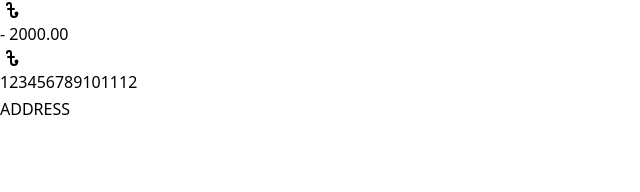
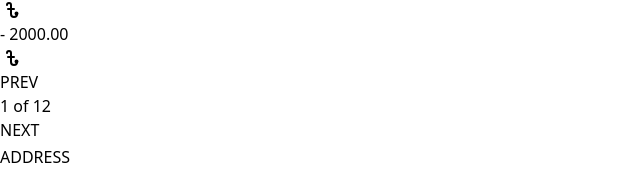
Before and after one commit to showkotus/best-one, a React (Vite) app: page /shop in a window 1280 px wide. Shown: the part 6113-6305 px from the top of the page, without its empty margins (0-640 px from the left). Built offline with nearby package versions, Linux system fonts and the light colour scheme.

Commit message:
pagination page done

```diff
--- a/src/pages/Shop/Shop.jsx
+++ b/src/pages/Shop/Shop.jsx
@@ -9,6 +9,7 @@ const Shop = () => {
     const [loading, setLoading] = useState(true)
     const [cat, setCat] = useState('')
     const [page, setPage] = useState(0)
+    // const [currentPage, setCurrentPage] = useState(1)
     const pages = Math.ceil(filteringProduct.length / 12)
     let lastpage = page * 12 + 12
     if (lastpage >= filteringProduct.length) {
@@ -33,13 +34,28 @@ const Shop = () => {
         setFilteringProduct(newProducts)
         setCat(selectedCat)
         setPage(0)
-        console.log('inside of function:', newProducts.length)
     }
-    console.log('outside of function', filteringProduct.length)
     const handleReset = () => {
         setCat('')
         setFilteringProduct(products)
     }
+    const getNextNum = () =>{
+        if(page >=(pages - 1)){
+            setPage(pages - 1)
+        }
+        else{
+            setPage(page + 1)
+        }
+    }
+    const getPrevNum = () =>{
+        if(page <= 0){
+            setPage(0)
+        }
+        else{
+            setPage(page - 1)
+        }
+    }
+
     if (loading) {
         return <div className='mt-20 md:mt-36 min-h-screen w-full grid place-items-center'>
             <ThreeCircles
@@ -98,11 +114,16 @@ const Shop = () => {
                 }
             </div>
             <div className='text-center mb-5'>
-                <div className='btn-group'>
+                {/* <div className='btn-group'>
                     {
                         pages &&
                         [...Array(pages).keys()].map(num => <button className={`btn bg-[#0BA13B] ${page === num ? 'btn-active' : ''}`} key={num} onClick={() => setPage(num)}>{num + 1}</button>)
                     }
+                </div> */}
+                <div className='flex items-center justify-center my-4'>
+                    <button className='px-6 py-3 bg-[#0BA13B] font-bold text-white' onClick={() => getPrevNum()}>PREV</button>
+                    <p className='font-bold text-gray-600 mx-4'>{page + 1} of {pages}</p>
+                    <button className='px-6 py-3 bg-[#0BA13B] font-bold text-white' onClick={() => getNextNum()}>NEXT</button>
                 </div>
             </div>
         </div>
```
